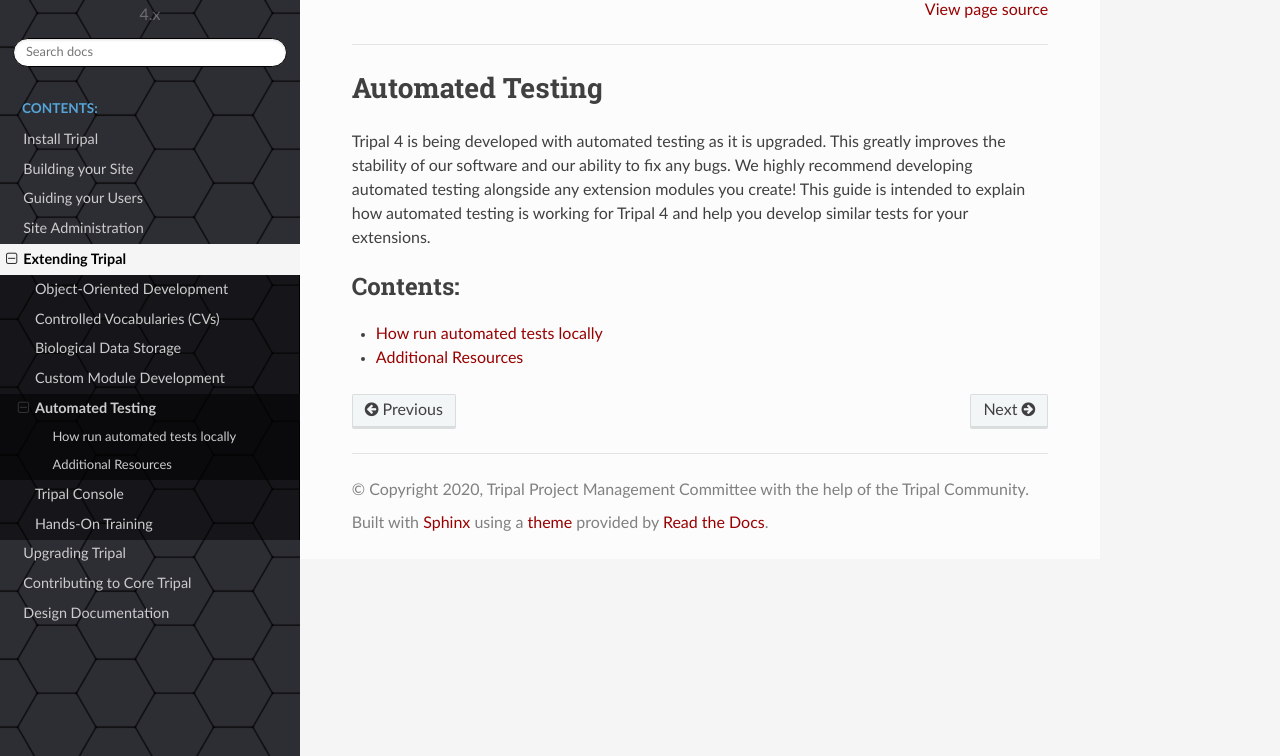
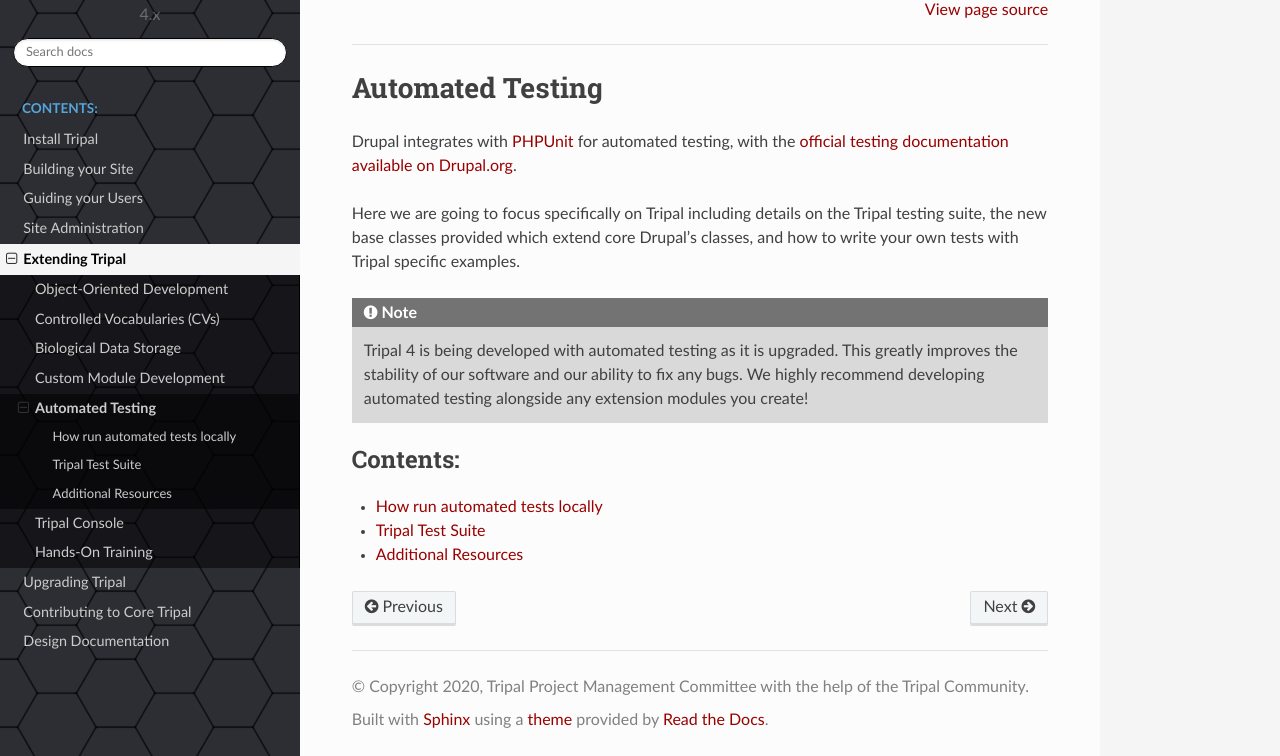
Before and after one commit to tripal/tripal_doc, a Sphinx documentation site: the page built from docs/dev_guide/testing.rst, in a window 1280 px wide and 1096 px high. Shown: the part 340-1096 px from the top of the window. Built offline with Sphinx 7.4.7 and the Read the Docs theme 2.0.0, drawn with Linux system fonts in a browser that asks for light colours.

Commit message:
Start documenting our own test suite.

```diff
--- a/docs/dev_guide/testing.rst
+++ b/docs/dev_guide/testing.rst
@@ -2,11 +2,18 @@
 Automated Testing
 ===================
 
-Tripal 4 is being developed with automated testing as it is upgraded. This greatly improves the stability of our software and our ability to fix any bugs. We highly recommend developing automated testing alongside any extension modules you create! This guide is intended to explain how automated testing is working for Tripal 4 and help you develop similar tests for your extensions.
+Drupal integrates with `PHPUnit <https://phpunit.readthedocs.io>`_ for automated testing, with the `official testing documentation available on Drupal.org <https://www.drupal.org/docs/automated-testing/phpunit-in-drupal>`_.
+
+Here we are going to focus specifically on Tripal including details on the Tripal testing suite, the new base classes provided which extend core Drupal's classes, and how to write your own tests with Tripal specific examples.
+
+.. note::
+
+  Tripal 4 is being developed with automated testing as it is upgraded. This greatly improves the stability of our software and our ability to fix any bugs. We highly recommend developing automated testing alongside any extension modules you create!
 
 .. toctree::
    :maxdepth: 1
    :caption: Contents:
 
    testing/running_tests
+   testing/TripalTestSuite
    testing/additional_resources
```
Also changed, not shown: docs/dev_guide/testing/TripalTestSuite.rst (added, +23 -0 lines).
